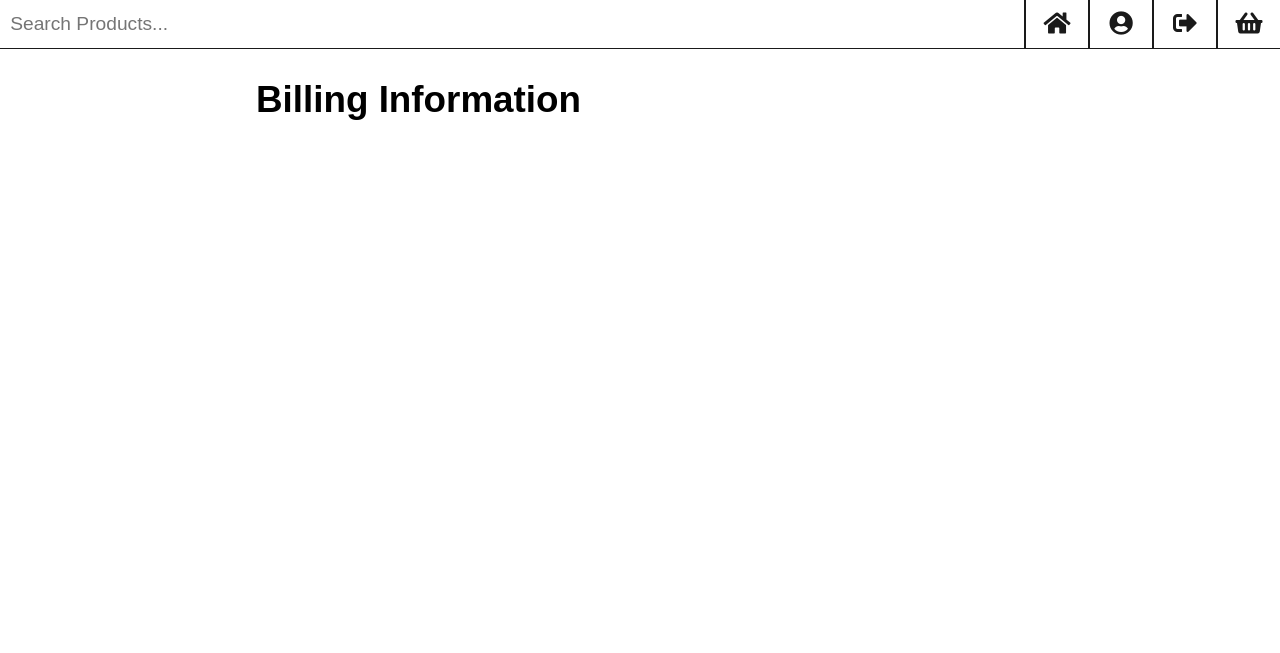
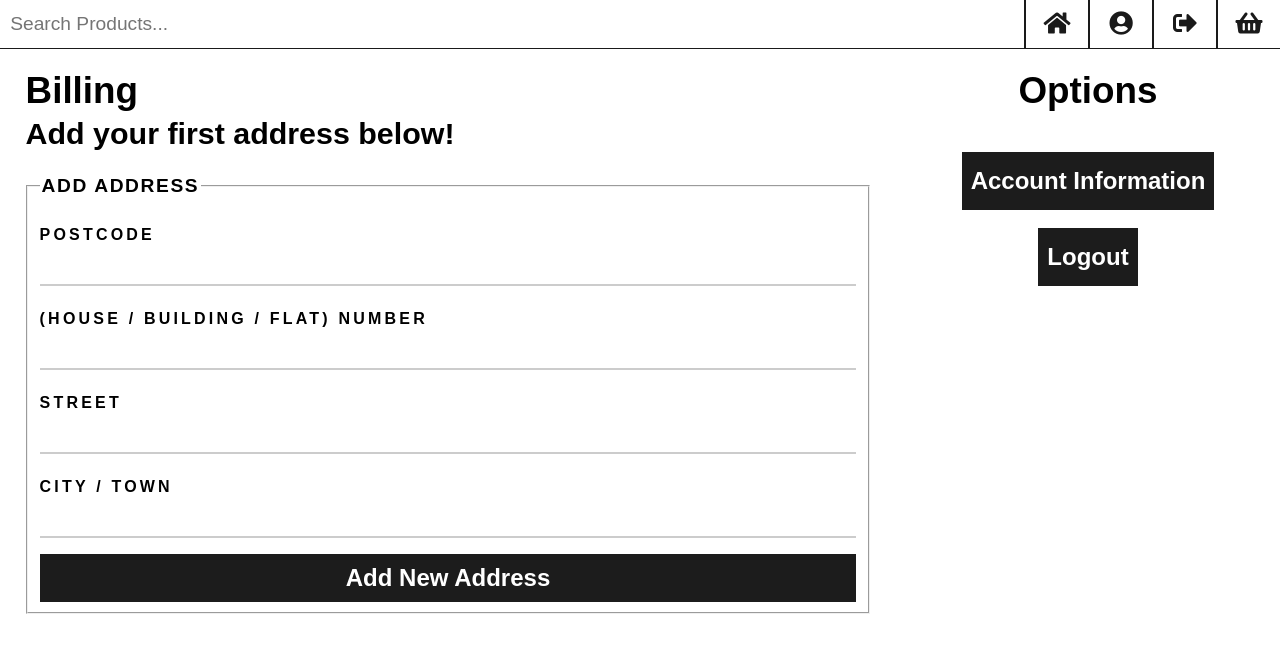
Before and after one commit to underrobyn/cm1102-webstore, a Flask app: page /billing in a window 1280 px wide. Shown: the top 653 px of the page. Run offline with Flask 2, Linux system fonts and the light colour scheme; the visitor is signed in with stand-in values (Sample User, id 1); data comes from the database, SQL or seed files in the repository; data that the repository does not hold is empty.

Commit message:
Work on adding addresses Updated db models Updated CSS

```diff
--- a/store/models.py
+++ b/store/models.py
@@ -27,8 +27,8 @@ class User(UserMixin, db.Model):
 	def password(self, password):
 		self.password_hash = generate_password_hash(password, method='pbkdf2:sha256', salt_length=16)
 
-	def verify_password(self,password):
-		return check_password_hash(self.password_hash,password)
+	def verify_password(self, password):
+		return check_password_hash(self.password_hash, password)
 
 	def __unicode__(self):
 		return self.name
@@ -42,7 +42,6 @@ def load_user(user_id):
 # Each user can have more than one billing card tied to their user
 class Billing(db.Model):
 	id = db.Column(db.Integer, primary_key=True)
-	user_id = db.Column(db.Integer, db.ForeignKey('user.id'), nullable=False)
 	card_number = db.Column(db.String(16), nullable=False)
 	card_cvc = db.Column(db.String(8), nullable=False)
 	card_end = db.Column(db.String(16), nullable=False)
@@ -56,6 +55,7 @@ class BillingAddress(db.Model):
 
 class Address(db.Model):
 	id = db.Column(db.Integer, primary_key=True)
+	user_id = db.Column(db.Integer, db.ForeignKey('user.id'), nullable=False)
 	postcode = db.Column(db.String(8), nullable=False)
 	houseid = db.Column(db.Text, nullable=False)
 	street = db.Column(db.Text, nullable=False)
@@ -81,11 +81,12 @@ class OrderProducts(db.Model):
 
 class Orders(db.Model):
 	id = db.Column(db.Integer, primary_key=True)
-	address_id = db.Column(db.Integer, db.ForeignKey('billing.id'), nullable=False)
+	delivery_address_id = db.Column(db.Integer, db.ForeignKey('address.id'), nullable=False)
+	billing_id = db.Column(db.Integer, db.ForeignKey('billing.id'), nullable=False)
 
 
 class Basket(db.Model):
-    id = db.Column(db.Integer, primary_key=True)
-    user_id = db.Column(db.Integer, db.ForeignKey('user.id'), nullable=False)
-    product_id = db.Column(db.Integer, db.ForeignKey('products.id'), nullable=False)
-    quantity = db.Column(db.Integer, nullable=False)
+	id = db.Column(db.Integer, primary_key=True)
+	user_id = db.Column(db.Integer, db.ForeignKey('user.id'), nullable=False)
+	product_id = db.Column(db.Integer, db.ForeignKey('products.id'), nullable=False)
+	quantity = db.Column(db.Integer, nullable=False)
--- a/store/routes.py
+++ b/store/routes.py
@@ -4,8 +4,8 @@ from sqlalchemy import create_engine
 
 from store import app, db, login_manager
 import flask_sqlalchemy
-from store.models import User, Products
-from store.forms import CreateUserForm, LoginUserForm, UpdateEmailForm, UpdatePasswordForm
+from store.models import User, Products, Address, Basket
+from store.forms import CreateUserForm, LoginUserForm, UpdateEmailForm, UpdatePasswordForm, AddAddressForm
 
 
 # App routes
@@ -82,6 +82,13 @@ def create():
         )
 
         db.session.add(new_user)
+        db.session.flush()
+
+        new_basket = Basket(
+            user_id=new_user.id
+        )
+
+        db.session.add(new_basket)
         db.session.commit()
 
         flash('Account has been created. You can now login.')
@@ -97,16 +104,42 @@ def account():
     email_form = UpdateEmailForm(prefix="updemail")
     password_form = UpdatePasswordForm(prefix="updpass")
 
+    if email_form.validate_on_submit():
+        print(email_form)
+
+    if password_form.validate_on_submit():
+        print(password_form)
+
     return render_template('account.html', title='Account', update_email=email_form, update_password=password_form)
 
 
-@app.route('/billing', methods=['GET'])
+@app.route('/billing', methods=['GET', 'POST'])
 @login_required
 def billing():
-    #email_form = UpdateEmailForm(prefix="updemail")
-    #password_form = UpdatePasswordForm(prefix="updpass")
+    if request.args.get('remove'):
+        remove_id = request.args.get('remove')
+        address_data = Address.query.filter_by(id=remove_id).first()
+        if not address_data:
+            return forbidden("You attempted to remove an address that does not exist")
 
-    return render_template('billing.html', title='Billing Information')
+    addresses = Address.query.filter_by(user_id=current_user.id).all()
+    address_form = AddAddressForm(prefix="addaddr")
+
+    if address_form.validate_on_submit():
+        new_address = Address(
+            user_id=current_user.id,
+            postcode=address_form.postcode.data,
+            houseid=address_form.houseid.data,
+            street=address_form.street.data,
+            city=address_form.city.data
+        )
+
+        db.session.add(new_address)
+        db.session.commit()
+
+        flash('Address has been added to your account.')
+
+    return render_template('billing.html', title='Billing Information', add_address=address_form, address_list=addresses)
 
 
 @app.route('/logout')
@@ -120,8 +153,12 @@ def logout():
     return redirect(url_for('login'))
 
 
+# Error routes
+@app.errorhandler(403)
+def forbidden(msg):
+    return make_response(render_template('error_403.html', msg=msg, title='403 Forbidden'), 403)
 
-# Error routes
+
 @app.errorhandler(404)
 def not_found(msg):
     return make_response(render_template('error_404.html', msg=msg, title='404 Not Found'), 404)
--- a/store/static/css/styles.css
+++ b/store/static/css/styles.css
@@ -24,6 +24,26 @@ h3 {
 
 .center {
 	text-align: center;
+}
+
+a.button {
+	display: inline-block;
+	width: auto;
+	height: 3rem;
+	padding: 0.25rem 0.5rem;
+	margin: 0;
+	font-size: 1.5rem;
+	font-weight: 900;
+	line-height: 3rem;
+	text-align: center;
+	white-space: nowrap;
+	cursor: pointer;
+	user-select: none;
+	background: #1c1c1c;
+	color: #fff;
+	border: 0.1rem solid transparent;
+	border-radius: 0;
+	text-decoration:none;
 }
 
 /* Styles for main site & admin navigation bars */
@@ -179,9 +199,29 @@ form span {
 	margin: 2rem 0 0 0;
 }
 
-section.form {
+section {
+	display:block;
+	float:left;
+}
+
+section.center_form {
 	width: 50%;
 	margin: 1% 25%;
+}
+
+section.main {
+	width:70%;
+	margin:1% 0;
+}
+
+section.padding {
+	width:66%;
+	padding:0 2%;
+}
+
+section.sidebar {
+	width:30%;
+	margin:1% 0;
 }
 
 @media screen and (max-width: 1280px) {
--- a/store/templates/admin/index.html
+++ b/store/templates/admin/index.html
@@ -2,9 +2,9 @@
 
 {% block body %}
     {{ super() }}
-
     <section class="center">
         <h1>{{ store_name }} - Admin panel</h1>
+        <h2>Hello there, {{ current_user.name }}</h2>
 
         <a class="button" href="{{ url_for('home') }}">Home</a>
         <a class="button" href="{{ url_for('logout') }}">Logout</a>
--- a/store/templates/admin_templates/create.html
+++ b/store/templates/admin_templates/create.html
@@ -1,7 +1,7 @@
 {% extends 'admin/model/create.html' %}
 
 {% block body %}
-	<section class="form">
+	<section class="center_form">
 		<h1>Create {{ admin_view.name|capitalize }}</h1>
 		{% call lib.form_tag(form) %}
 			{{ lib.render_form_fields(form, form_opts=form_opts) }}
--- a/store/templates/admin_templates/edit.html
+++ b/store/templates/admin_templates/edit.html
@@ -1,7 +1,7 @@
 {% extends 'admin/model/edit.html' %}
 
 {% block body %}
-	<section class="form">
+	<section class="center_form">
 		<h1>Edit {{ admin_view.name|capitalize }}</h1>
 		{% call lib.form_tag(form) %}
 			{{ lib.render_form_fields(form, form_opts=form_opts) }}
--- a/store/templates/billing.html
+++ b/store/templates/billing.html
@@ -3,9 +3,54 @@
 {% block title %}{{ title }}{% endblock title %}
 
 {% block content %}
-<section class="form">
-	<h1>Billing Information</h1>
+	<section class="main padding">
+		<h1>Billing</h1>
+		{% if address_list|length > 0 %}
+			<fieldset>
+				<legend>Address List</legend>
+				<h3>Addresses on file: {{ address_list|length }}</h3>
+				<ul>
+					{% for address in address_list %}
+						<li>
+							<strong>Address</strong> <a href="{{ url_for('billing', remove=address.id) }}">(Delete)</a><br />
+							{{ address.city }}<br />
+							{{ address.postcode }}<br />
+							{{ address.houseid }} {{ address.street }}<br />
+							<br />
+						</li>
+					{% endfor %}
+				</ul>
+			</fieldset>
+		{% else %}
+			<h3>Add your first address below!</h3>
+		{% endif %}
+		<fieldset>
+			<legend>Add Address</legend>
+			<form method="POST" action="{{ url_for('billing') }}">
+				{{ add_address.csrf_token }}
 
+				{{ add_address.postcode.label }}
+				{{ add_address.postcode }}
 
-</section>
+				{{ add_address.houseid.label }}
+				{{ add_address.houseid }}
+
+				{{ add_address.street.label }}
+				{{ add_address.street }}
+
+				{{ add_address.city.label }}
+				{{ add_address.city }}
+
+				<input type="submit" value="Add New Address">
+			</form>
+		</fieldset>
+	</section>
+
+	<section class="sidebar center">
+		<h1>Options</h1>
+		<br /><br />
+		<a href="{{ url_for('account') }}" class="button">Account Information</a>
+		<br /><br />
+		<a href="{{ url_for('logout') }}" class="button">Logout</a>
+	</section>
 {% endblock content %}
--- a/store/templates/create.html
+++ b/store/templates/create.html
@@ -3,7 +3,7 @@
 {% block title %}{{ title }}{% endblock title %}
 
 {% block content %}
-	<section class="form">
+	<section class="center_form">
 		<h1>Create</h1>
 		<form method="POST" name="create" action="{{ url_for('create') }}">
   			{{ form.csrf_token }}
--- a/store/templates/login.html
+++ b/store/templates/login.html
@@ -3,7 +3,7 @@
 {% block title %}{{ title }}{% endblock title %}
 
 {% block content %}
-	<section class="form">
+	<section class="center_form">
 		<h1>Login</h1>
 		<form method="POST" name="login" action="{{ url_for('login') }}">
 		  	{{ form.csrf_token }}
```
Also changed, not shown: store/templates/account.html (+9 -3 lines), store/templates/error_403.html (added, +10 -0 lines), store/views.py (+3 -6 lines), test.py (added, +36 -0 lines).
